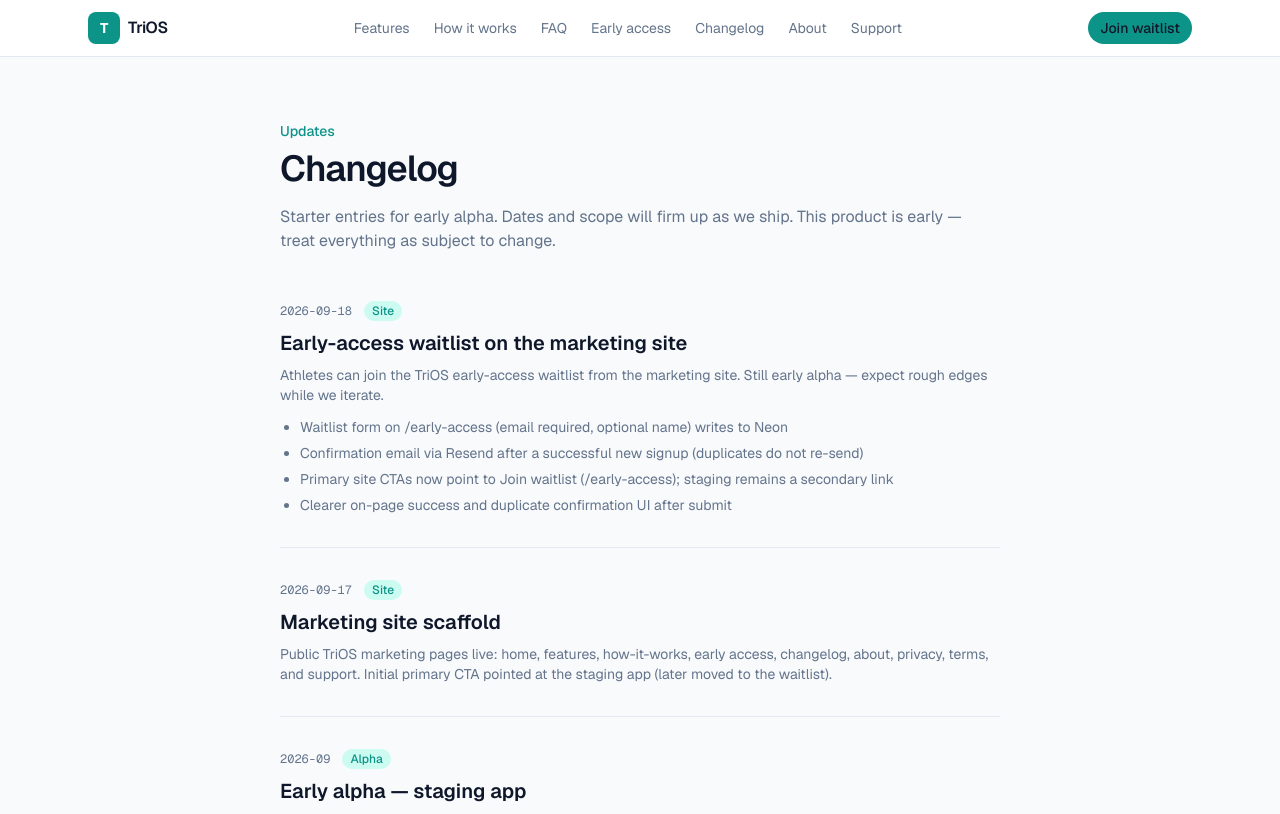
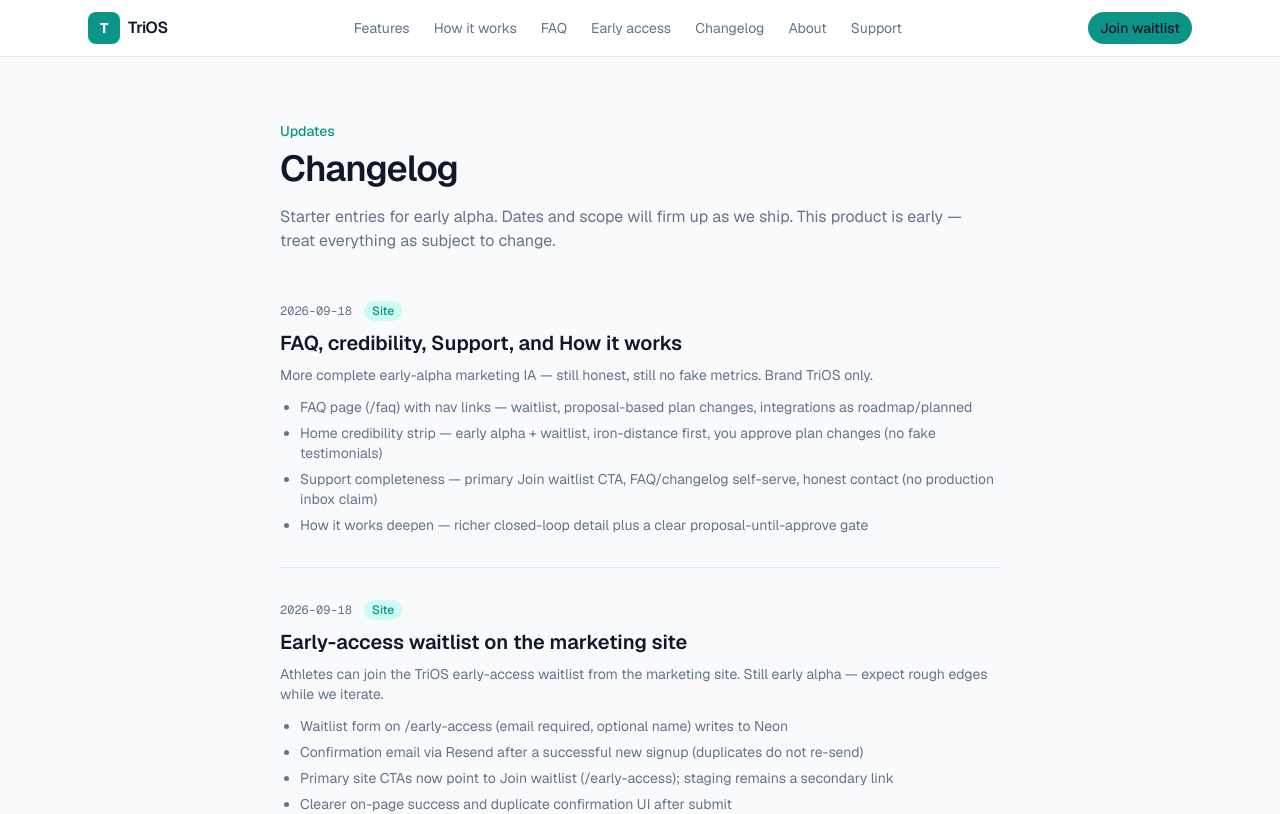
Before and after one commit to CStewCodes/trios-site, a Next.js app: page /changelog in a window 1280 px wide. Shown: the top 814 px of the page. Built offline with nearby package versions, Linux system fonts and the light colour scheme.

Commit message:
docs(changelog): catch up FAQ, credibility, Support, How it works (TRI-65)
Add same-day 2026-09-18 site entry for FAQ + nav, Home credibility strip,
Support completeness, and deepened How it works with proposal gate.

Co-authored-by: CStewCodes <cstewcodes@users.noreply.github.com>

```diff
--- a/app/changelog/page.tsx
+++ b/app/changelog/page.tsx
@@ -14,6 +14,18 @@ type ChangelogEntry = {
 };
 
 const entries: ChangelogEntry[] = [
+  {
+    date: "2026-09-18",
+    title: "FAQ, credibility, Support, and How it works",
+    body: "More complete early-alpha marketing IA — still honest, still no fake metrics. Brand TriOS only.",
+    bullets: [
+      "FAQ page (/faq) with nav links — waitlist, proposal-based plan changes, integrations as roadmap/planned",
+      "Home credibility strip — early alpha + waitlist, iron-distance first, you approve plan changes (no fake testimonials)",
+      "Support completeness — primary Join waitlist CTA, FAQ/changelog self-serve, honest contact (no production inbox claim)",
+      "How it works deepen — richer closed-loop detail plus a clear proposal-until-approve gate",
+    ],
+    tag: "Site",
+  },
   {
     date: "2026-09-18",
     title: "Early-access waitlist on the marketing site",
```
